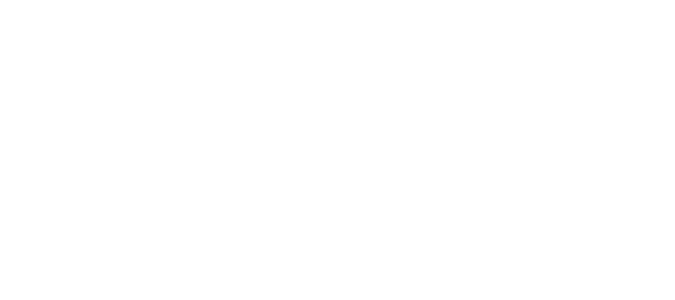
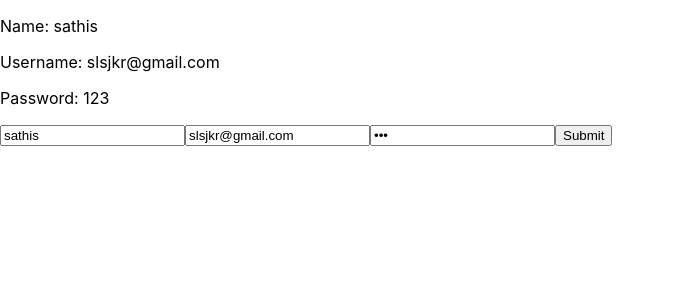
Before and after one commit to sathiswarj/react-practice, a React (Create React App) app: page /reducer in a window 1280 px wide. Before the commit this address had no page. Shown: the top 300 px of the page, without its empty margins (0-675 px from the left). Built offline with nearby package versions, Linux system fonts and the light colour scheme.

Commit message:
updated files

```diff
--- a/src/App.js
+++ b/src/App.js
@@ -5,7 +5,7 @@
 import ClassUser from './Components/Class/ClassUser';
 import MemoHook from './Components/Function/Memo';
 import Callback from './Components/Function/Callback';
-import CountReducer from './Components/Function/CountReducer';
+import Reducer from './Components/Function/Reducer';
 import HigherOrder from './Components/HigherOrder';
 import Ref from './Components/Function/Ref';
 
@@ -22,7 +22,7 @@
             <Route path='/memo' element={<MemoHook />} /> {/* Renders MemoHook at /memo */}
             <Route path='/user' element={<ClassUser />} /> {/* Renders ClassUser at /user */}
             <Route path='/callback' element={<Callback />} /> {/* Renders Callback at /callback */}
-            <Route path='/countreducer' element={<CountReducer />} /> {/* Renders CountReducer at /countreducer */}
+            <Route path='/reducer' element={<Reducer />} /> {/* Renders CountReducer at /countreducer */}
             <Route path='/higherorder' element={<HigherOrder />} /> {/* Renders HigherOrder at /higherorder */}
             <Route path='/ref' element={<Ref />} /> {/* Renders Ref at /ref */}
           </Routes>
--- a/src/Components/Function/CountReducer.jsx
+++ /dev/null
@@ -1,9 +0,0 @@
-import React, { useReducer } from 'react'
-
-const CountReducer = () => {
-    return (
-        <div>CountReducer</div>
-    )
-}
-
-export default CountReducer
--- /dev/null
+++ b/src/Components/Function/Reducer.jsx
@@ -0,0 +1,83 @@
+// useReducer is a hook used to manage complex state logic in React components.
+// It is especially useful when the state is an object or when multiple state updates are required.
+// useRef is a hook used to persist values across renders without causing re-renders.
+
+import React, { useReducer, useRef } from 'react';
+
+const Reducer = () => {
+    // initialValue defines the initial state for the form fields.
+    const initialValue = {
+        name: 'sathis',
+        username: 'slsjkr@gmail.com',
+        password: '123'
+    };
+
+    // The reducer function handles state updates based on action types.
+    // It takes two parameters: the current state and the action to perform.
+    const reducer = (state, action) => {
+        switch (action.type) {
+            case 'name': // action.type identifies the type of action to perform (update name in this case)
+                return { ...state, name: action.payload }; // Update name in the state with the new value from action.payload
+            case 'username': // action.type identifies the update for username
+                return { ...state, username: action.payload }; // Update username in the state
+            case 'password': // action.type identifies the update for password
+                return { ...state, password: action.payload }; // Update password in the state
+            default:
+                return state; // Return current state if the action type is unknown
+        }
+    };
+
+    // useReducer hook initializes state and provides the dispatch function to update the state.
+    const [state, dispatch] = useReducer(reducer, initialValue);
+
+    // useRef stores form values temporarily without triggering re-renders on input change.
+    const tempName = useRef(state.name);
+    const tempUsername = useRef(state.username);
+    const tempPassword = useRef(state.password);
+
+    const handleSubmit = (e) => {
+        e.preventDefault();
+        // On form submission, update the state with the values stored in the refs.
+        dispatch({ type: 'name', payload: tempName.current }); // tempName.current holds the latest name value
+        dispatch({ type: 'username', payload: tempUsername.current }); // tempUsername.current holds the latest username value
+        dispatch({ type: 'password', payload: tempPassword.current }); // tempPassword.current holds the latest password value
+        console.log("Form Submitted", state); // Logs the updated state after form submission
+    };
+
+    return (
+        <>
+            <form onSubmit={handleSubmit}>
+                <div>
+                    <p>Name: {state.name}</p>
+                    <p>Username: {state.username}</p>
+                    <p>Password: {state.password}</p>
+                </div>
+                {/* Input for name, updating tempName with the input value */}
+                <input
+                    type='text'
+                    placeholder='Enter name'
+                    onChange={(e) => tempName.current = e.target.value}
+                    defaultValue={state.name}
+                />
+                {/* Input for username, updating tempUsername with the input value */}
+                <input
+                    type='text'
+                    placeholder='Enter username'
+                    onChange={(e) => tempUsername.current = e.target.value}
+                    defaultValue={state.username}
+                />
+                {/* Input for password, updating tempPassword with the input value */}
+                <input
+                    type='password'
+                    placeholder='Enter password'
+                    onChange={(e) => tempPassword.current = e.target.value}
+                    defaultValue={state.password}
+                />
+                {/* Submit button to trigger form submission */}
+                <button type="submit">Submit</button>
+            </form>
+        </>
+    );
+};
+
+export default Reducer;
--- a/src/Components/HigherOrder.jsx
+++ b/src/Components/HigherOrder.jsx
@@ -14,8 +14,11 @@
 };
 
 const Message = () => {
-  return <p>Profile</p>;
-};
+  return (
+  <><h1>Profile</h1>
+  <p>User was successfully logined!!</p>
+  </>
+)};
 
 
 export default HigherOrder(Message);
```
